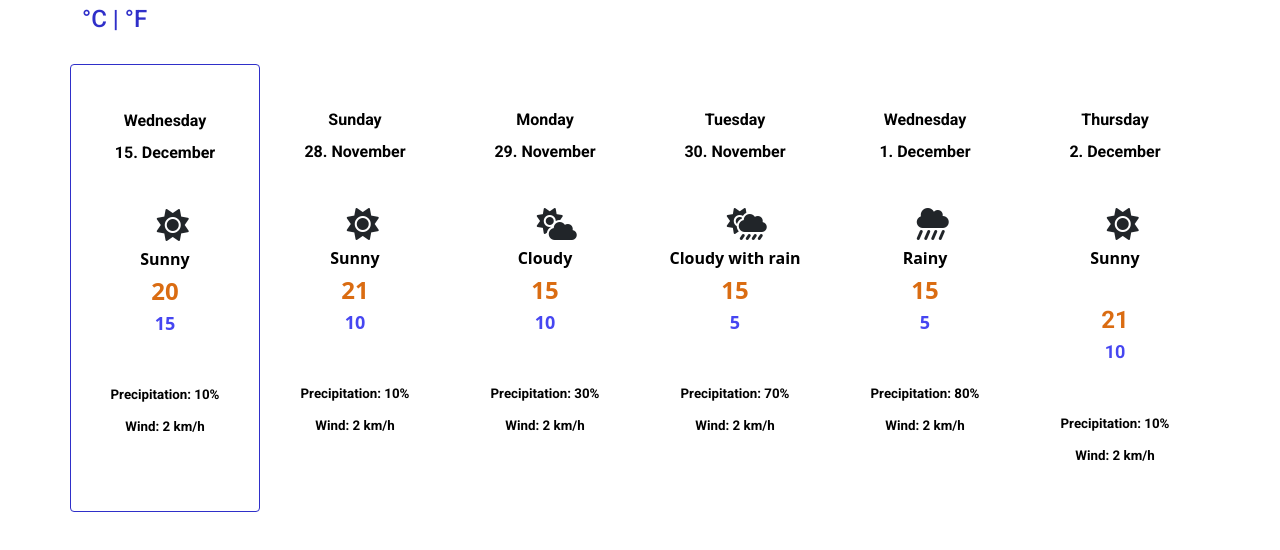
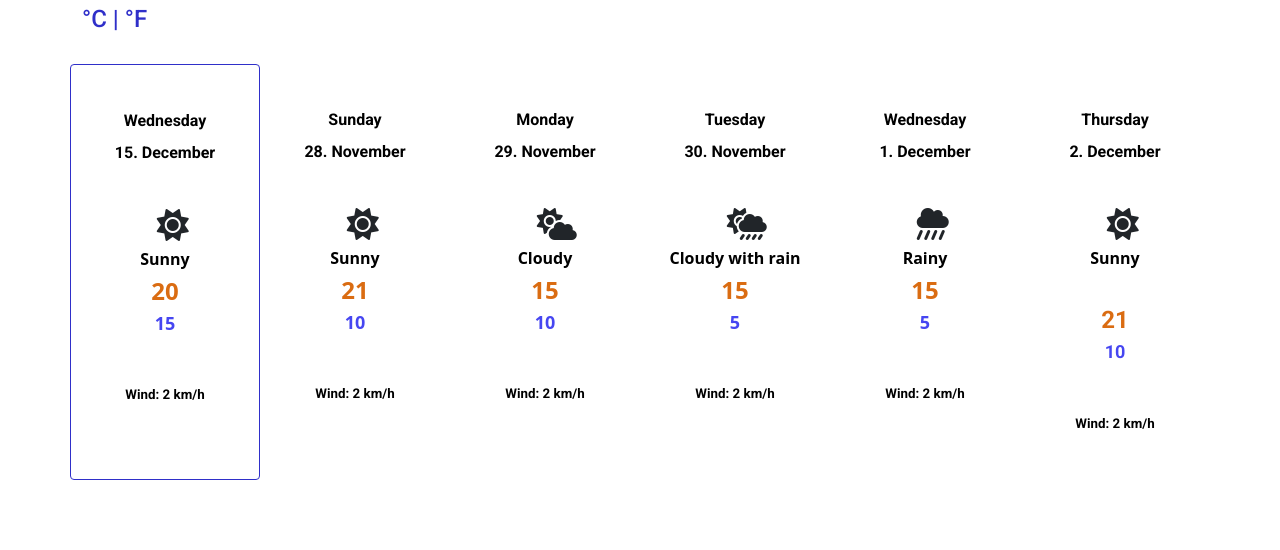
Before and after one commit to MilenaSavatovic/weather-app, a plain HTML site: page index.html in a window 1280 px wide. Shown: the part 248-798 px from the top of the page. Drawn offline with nearby package versions, Linux system fonts and the light colour scheme.

Commit message:
Removed precipitation data

```diff
--- a/index.html
+++ b/index.html
@@ -69,8 +69,6 @@
             15
           </span>
           <section class="weather-conditions">
-            <p>Precipitation: 10%</p>
-
             <p>
               Wind:
               <span id="wind-speed">2</span>
@@ -94,8 +92,6 @@
             10
           </span>
           <section class="weather-conditions">
-            <p>Precipitation: 10%</p>
-
             <p>Wind: 2 km/h</p>
           </section>
         </div>
@@ -115,8 +111,6 @@
             10
           </span>
           <section class="weather-conditions">
-            <p>Precipitation: 30%</p>
-
             <p>Wind: 2 km/h</p>
           </section>
         </div>
@@ -136,8 +130,6 @@
             5
           </span>
           <section class="weather-conditions">
-            <p>Precipitation: 70%</p>
-
             <p>Wind: 2 km/h</p>
           </section>
         </div>
@@ -157,8 +149,6 @@
             5
           </span>
           <section class="weather-conditions">
-            <p>Precipitation: 80%</p>
-
             <p>Wind: 2 km/h</p>
           </section>
         </div>
@@ -180,8 +170,6 @@
           </section>
 
           <section class="weather-conditions">
-            <p>Precipitation: 10%</p>
-
             <p>Wind: 2 km/h</p>
           </section>
         </div>
```
